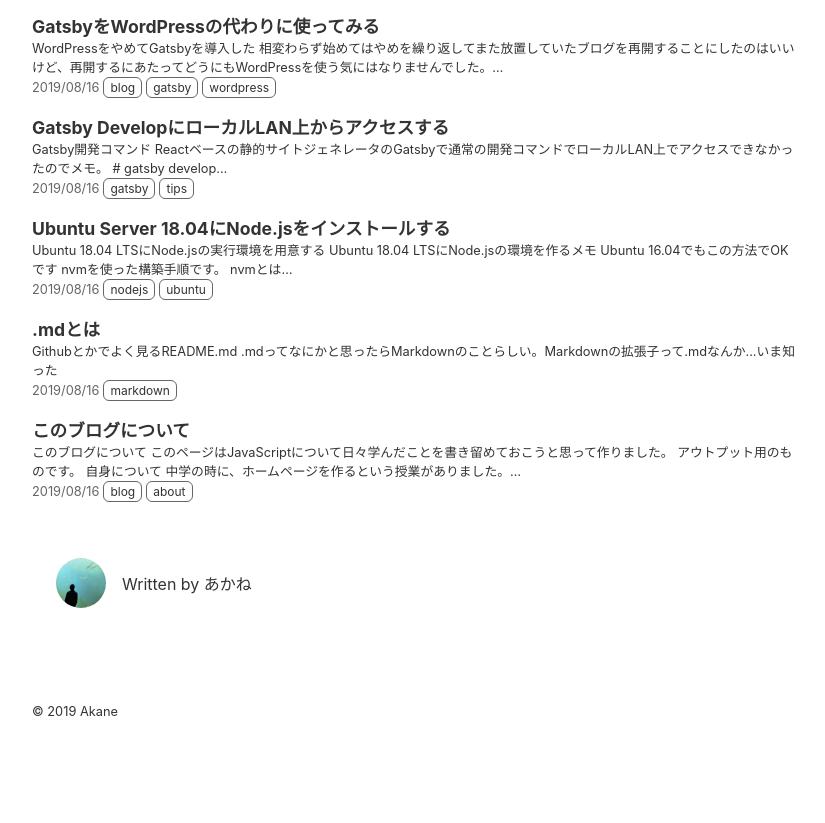
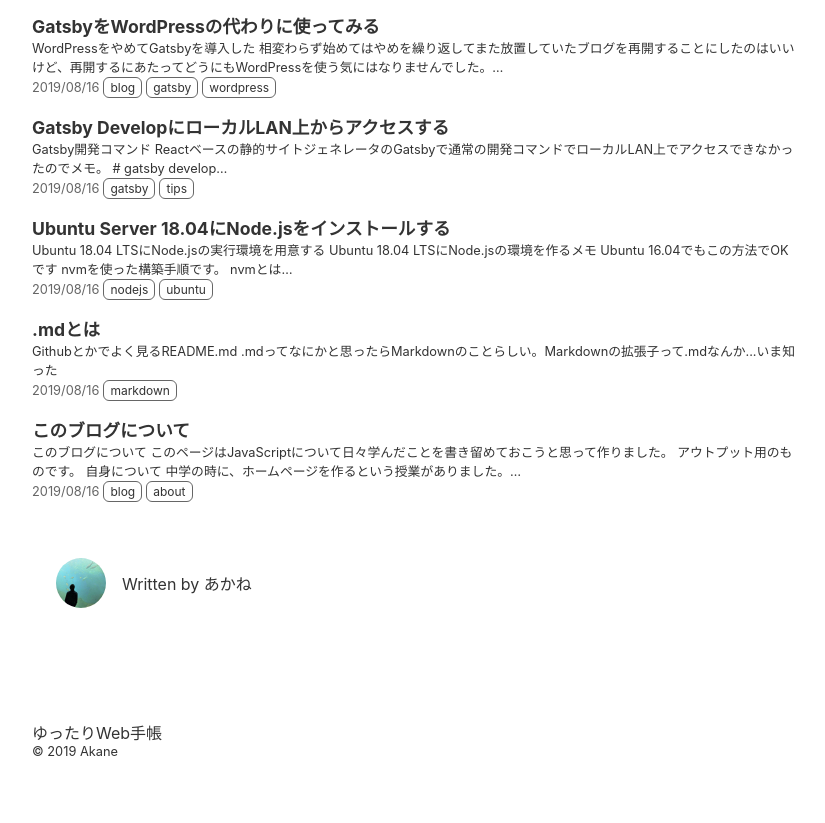
Before and after one commit to ryo4004/zatsuzen-blog_old, a Gatsby site: page / in a window 1280 px wide. Shown: the part 2041-2864 px from the top of the page, without its empty margins (224-1049 px from the left). Before the commit the page ends 2808 px from the top, so only its background shows below. Built offline with nearby package versions, Linux system fonts and the light colour scheme; Gatsby itself is replaced by a stand-in of ours.

Commit message:
Update layout.js

```diff
--- a/src/components/layout.js
+++ b/src/components/layout.js
@@ -49,9 +49,12 @@
         <header>{header}</header>
         <main className='contents'>{children}</main>
         <footer>
-          <small>
-            &copy; <a href='https://zatsuzen.com'>{new Date().getFullYear()} Akane</a>
-          </small>
+          <div>
+            <div className='home'><Link to='/'>{title}</Link></div>
+            <small>
+              &copy; <a href='https://zatsuzen.com'>{new Date().getFullYear()} Akane</a>
+            </small>
+          </div>
         </footer>
       </div>
     )
--- a/src/components/layout.scss
+++ b/src/components/layout.scss
@@ -101,14 +101,28 @@
 
   footer {
     width: 100%;
-    margin: 16px 16px 0;
+    max-width: 800px;
+    margin: 0 auto;
     padding: 48px 0 48px;
+
+    & > div {
+      margin: 16px;
+
+      .home {
+
+        a {
+          font-size: 1rem;
+          color: #333;
+          text-decoration: none;
+
+          &:hover {
+            text-decoration: underline;
+          }
+        }
+      }
 
       small {
         display: block;
-      width: 100%;
-      max-width: 800px;
-      margin: 0 auto;
         font-size: .8rem;
 
         a {
@@ -122,3 +136,4 @@
       }
     }
   }
+}
```
Lines whose indentation alone changed are shown as unchanged.
